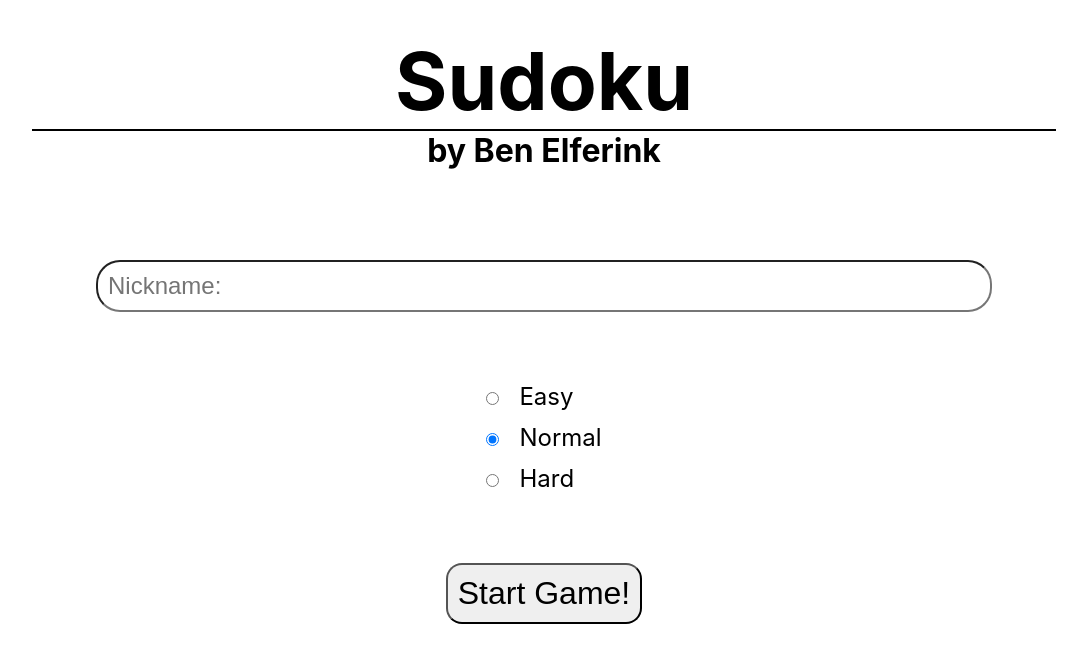
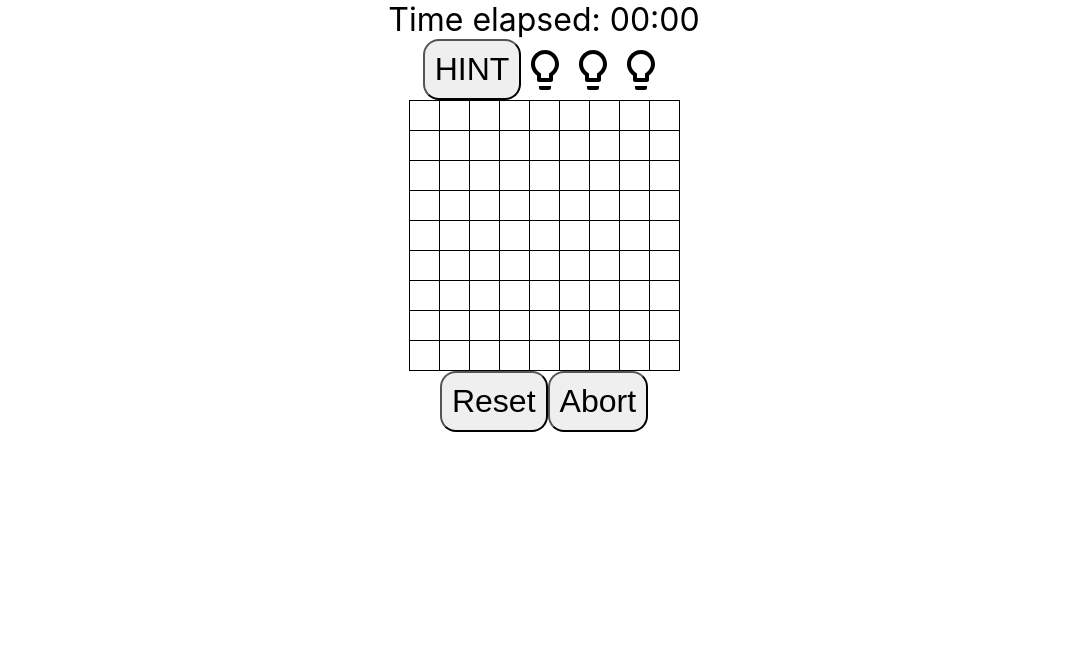
Before and after one commit to BenElferink/Sudoku, a React (Create React App) app: page / in a window 1280 px wide. Shown: the top 662 px of the page, without its empty margins (96-1183 px from the left). Built offline with nearby package versions, Linux system fonts and the light colour scheme.

Commit message:
more game-page elements

```diff
--- a/src/App.js
+++ b/src/App.js
@@ -8,19 +8,23 @@ export class App extends Component {
     super(props);
 
     this.state = {
-      startPage: true,
+      startPage: false,
+      gamePage: true,
+      scorePage: false,
       name: '',
       difficulty: 'normal',
-      gamePage: false,
       timer: '00:00',
       hints: 3,
-      scorePage: false,
     };
   }
 
   handleStartGame = () => {
     if (this.state.name !== '') {
-      this.setState({ startPage: false, gamePage: true }, this.startTimer);
+      this.setState({ gamePage: true }, () => {
+        setTimeout(() => {
+          this.setState({ startPage: false }, this.startTimer);
+        }, 500);
+      });
     }
   };
 
@@ -35,6 +39,7 @@ export class App extends Component {
       <>
         {this.state.startPage ? (
           <StartPage
+            showHide={this.state.gamePage ? 'hide' : 'show'}
             name={this.state.name}
             nameChange={(e) => {
               this.setState({ name: e.target.value });
--- a/src/components/GameBoard.js
+++ b/src/components/GameBoard.js
@@ -1,7 +1,109 @@
 import React from 'react';
 
 function GameBoard() {
-  return <div></div>;
+  return (
+    <table>
+      <tr>
+        <td></td>
+        <td></td>
+        <td></td>
+        <td></td>
+        <td></td>
+        <td></td>
+        <td></td>
+        <td></td>
+        <td></td>
+      </tr>
+      <tr>
+        <td></td>
+        <td></td>
+        <td></td>
+        <td></td>
+        <td></td>
+        <td></td>
+        <td></td>
+        <td></td>
+        <td></td>
+      </tr>
+      <tr>
+        <td></td>
+        <td></td>
+        <td></td>
+        <td></td>
+        <td></td>
+        <td></td>
+        <td></td>
+        <td></td>
+        <td></td>
+      </tr>
+      <tr>
+        <td></td>
+        <td></td>
+        <td></td>
+        <td></td>
+        <td></td>
+        <td></td>
+        <td></td>
+        <td></td>
+        <td></td>
+      </tr>
+      <tr>
+        <td></td>
+        <td></td>
+        <td></td>
+        <td></td>
+        <td></td>
+        <td></td>
+        <td></td>
+        <td></td>
+        <td></td>
+      </tr>
+      <tr>
+        <td></td>
+        <td></td>
+        <td></td>
+        <td></td>
+        <td></td>
+        <td></td>
+        <td></td>
+        <td></td>
+        <td></td>
+      </tr>
+      <tr>
+        <td></td>
+        <td></td>
+        <td></td>
+        <td></td>
+        <td></td>
+        <td></td>
+        <td></td>
+        <td></td>
+        <td></td>
+      </tr>
+      <tr>
+        <td></td>
+        <td></td>
+        <td></td>
+        <td></td>
+        <td></td>
+        <td></td>
+        <td></td>
+        <td></td>
+        <td></td>
+      </tr>
+      <tr>
+        <td></td>
+        <td></td>
+        <td></td>
+        <td></td>
+        <td></td>
+        <td></td>
+        <td></td>
+        <td></td>
+        <td></td>
+      </tr>
+    </table>
+  );
 }
 
 export default GameBoard;
--- a/src/components/GamePage.js
+++ b/src/components/GamePage.js
@@ -1,16 +1,22 @@
 import React from 'react';
 import Button from './Button';
 import LightBulb from './icons/LightBulb-48px';
+import GameBoard from './GameBoard';
 
 function GamePage({ timer, hints, hintClick, resetClick, abortClick }) {
   return (
     <main>
       <p className='timer'>Time elapsed: {timer}</p>
-      <div className='hints'>
+      <div className='buttons'>
         <Button text='HINT' onClick={hintClick} />
         {hints >= 1 ? <LightBulb opacity='100%' /> : <LightBulb opacity='25%' />}
         {hints >= 2 ? <LightBulb opacity='100%' /> : <LightBulb opacity='25%' />}
         {hints >= 3 ? <LightBulb opacity='100%' /> : <LightBulb opacity='25%' />}
+      </div>
+      <GameBoard />
+      <div className='buttons'>
+        <Button text='Reset' onClick={resetClick} />
+        <Button text='Abort' onClick={abortClick} />
       </div>
     </main>
   );
--- a/src/components/StartPage.js
+++ b/src/components/StartPage.js
@@ -2,9 +2,9 @@ import React from 'react';
 import Button from './Button';
 import Difficulty from './Difficulty';
 
-function StartPage({ name, nameChange, diff, diffChange, startGame }) {
+function StartPage({ name, nameChange, diff, diffChange, startGame, showHide }) {
   return (
-    <header>
+    <header className={showHide}>
       <div className='heading'>
         <h2>Sudoku</h2>
         <div className='line'></div>
--- /dev/null
+++ b/src/style/_GamePage.scss
@@ -0,0 +1,25 @@
+main {
+  .timer {
+    font-size: 2rem;
+  }
+
+  .buttons {
+    display: flex;
+    align-items: center;
+  }
+
+  table,
+  td {
+    border: 1px solid #000;
+    border-collapse: collapse;
+  }
+
+  table {
+    tr {
+      td {
+        width: 30px;
+        height: 30px;
+      }
+    }
+  }
+}
--- a/src/style/style.css
+++ b/src/style/style.css
@@ -106,7 +106,7 @@ main .timer {
   font-size: 2rem;
 }
 
-main .hints {
+main .buttons {
   display: -webkit-box;
   display: -ms-flexbox;
   display: flex;
@@ -114,4 +114,25 @@ main .hints {
       -ms-flex-align: center;
           align-items: center;
 }
+
+main table,
+main td {
+  border: 1px solid #000;
+  border-collapse: collapse;
+}
+
+main table tr td {
+  width: 30px;
+  height: 30px;
+}
+
+.hide {
+  opacity: 0;
+  visibility: hidden;
+}
+
+.show {
+  opacity: 1;
+  visibility: visible;
+}
 /*# sourceMappingURL=style.css.map */
--- a/src/style/style.scss
+++ b/src/style/style.scss
@@ -34,65 +34,16 @@ button {
   cursor: pointer;
 }
 
-header {
-  .heading {
-    width: 100%;
-    margin: 2em;
-    display: grid;
-    place-items: center;
+@import './StartPage';
+@import './GamePage';
+@import './ScorePage';
 
-    h2 {
-      font-size: 10vh;
-    }
-
-    h3 {
-      font-size: 4vh;
-    }
-
-    .line {
-      width: 80%;
-      height: 2px;
-      background-color: #000;
-    }
-  }
-
-  form {
-    height: 60vh;
-    width: 70%;
-    display: flex;
-    flex-direction: column;
-    align-items: center;
-    justify-content: space-evenly;
-
-    .name-inp {
-      width: 100%;
-      padding: 10px;
-      border-radius: 1em;
-      font-size: 3vh;
-      cursor: pointer;
-    }
-
-    label {
-      display: block;
-      margin: 0.5em 0;
-      font-size: 3vh;
-      cursor: pointer;
-
-      .diff-inp {
-        margin-right: 1em;
-        cursor: pointer;
-      }
-    }
-  }
+.hide {
+  opacity: 0;
+  visibility: hidden;
 }
 
-main {
-  .timer {
-    font-size: 2rem;
-  }
-
-  .hints {
-    display: flex;
-    align-items: center;
-  }
+.show {
+  opacity: 1;
+  visibility: visible;
 }
```
Also changed, not shown: src/style/_StartPage.scss (added, +51 -0 lines), src/style/_ScorePage.scss (added), 1 other file (tests, documents, lock files or other folders).
